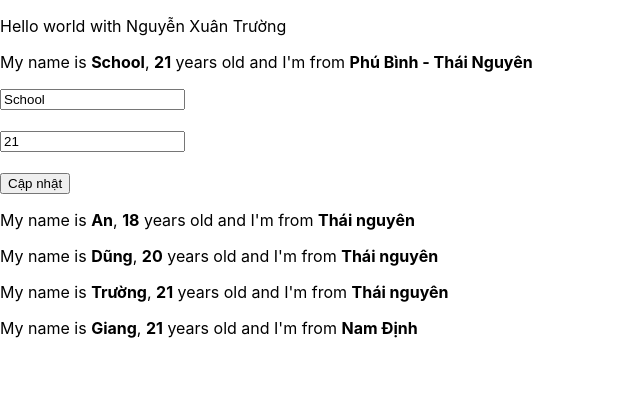
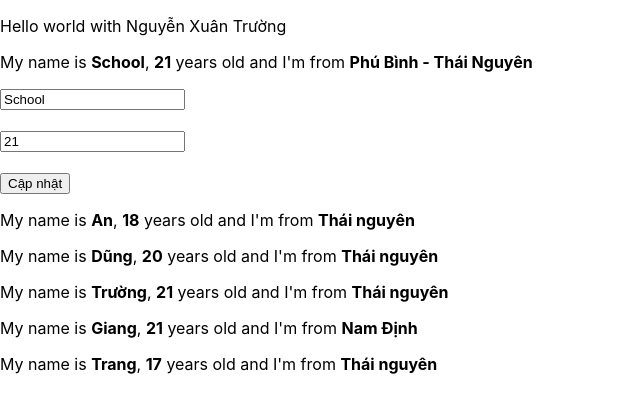
Before and after one commit to xuanTruongIT04/ReactJS_Beginer, a React (Create React App) app: page / in a window 1280 px wide. Shown: the top 412 px of the page, without its empty margins (0-640 px from the left). Built offline with nearby package versions, Linux system fonts and the light colour scheme.

Commit message:
outputting list

```diff
--- a/src/components/DisplayInfo.js
+++ b/src/components/DisplayInfo.js
@@ -4,12 +4,22 @@ class DisplayInfo extends React.Component {
     render() {
         // Destructuring array/objectFit
 
-        const { name, age } = this.props;
+        const { listUsers } = this.props;
+        console.log(listUsers);
         return (
             <div>
-                <p>
-                    My name is <b>{name}</b>, <b>{age}</b> years old and I'm from <b>{this.props.address}</b>
-                </p>
+                {
+                    listUsers.map((user) => {
+                        return (
+                            <div key={user.id}>
+                                <p>
+                                    My name is <b>{user.name}</b>, <b>{user.age}</b> years old and I'm from <b>{user.address}</b>
+                                </p>
+                            </div>
+                        );
+                    })
+                }
+
             </div>
         );
     }
--- a/src/components/MyComponent.js
+++ b/src/components/MyComponent.js
@@ -3,15 +3,50 @@ import UserInfo from "./UserInfo"
 import DisplayInfo from "./DisplayInfo";
 
 class MyComponent extends React.Component {
+  state = {
+    listUsers: [
+      {
+        id: 1,
+        name: "An",
+        age: 18,
+        address: "Thái nguyên",
+      },
+      {
+        id: 2,
+        name: "Dũng",
+        age: 20,
+        address: "Thái nguyên",
+      },
+      {
+        id: 3,
+        name: "Trường",
+        age: 21,
+        address: "Thái nguyên",
+      },
+      {
+        id: 4,
+        name: "Giang",
+        age: 21,
+        address: "Nam Định",
+      },
+      {
+        id: 5,
+        name: "Trang",
+        age: 17,
+        address: "Thái nguyên",
+      },
+
+    ]
+  }
   // JSX
   render() {
+    // DRY: Don't Repeat Yourself
     return (
       <div>
         <UserInfo />
-        <DisplayInfo name="An" age={18} address={"Thái nguyên"} />
-        <DisplayInfo name="Dũng" age={20} address={"Thái nguyên"} />
-        <DisplayInfo name="Trường" age={21} address={"Thái nguyên"} />
-        <DisplayInfo name="Giang" age={21} address={"Nam Định"} />
+        <DisplayInfo
+          listUsers={this.state.listUsers}
+        />
       </div>
     );
   }
```
